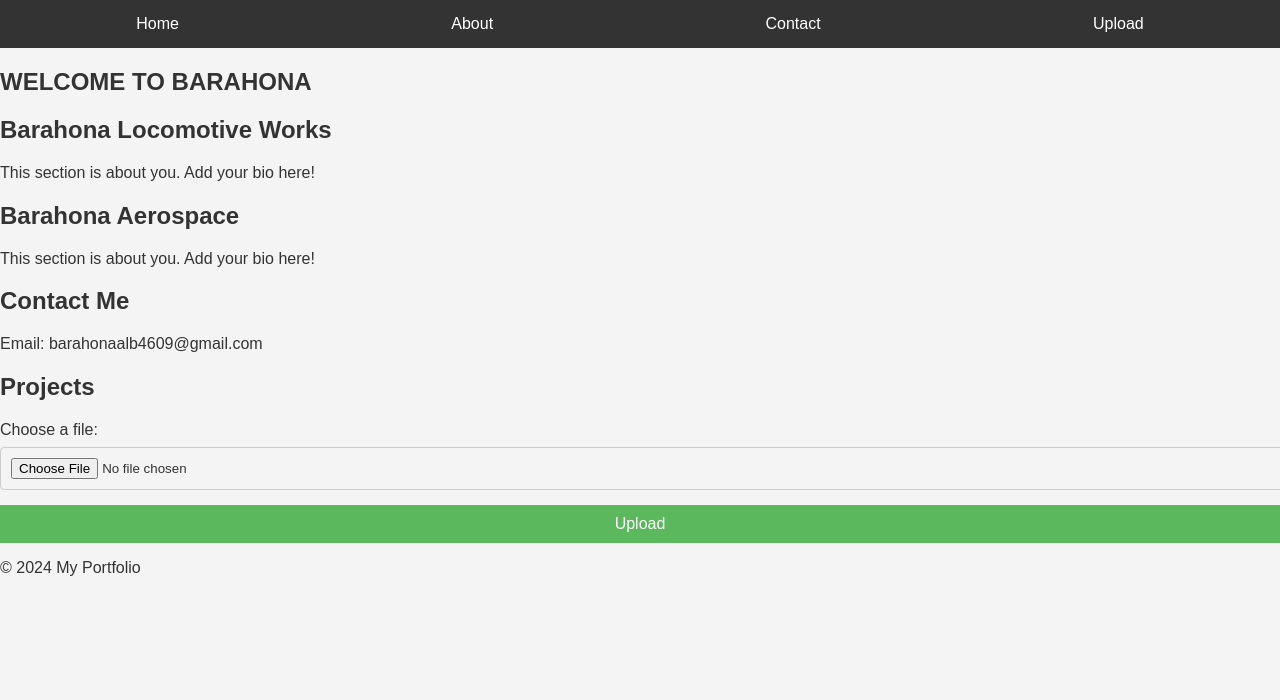
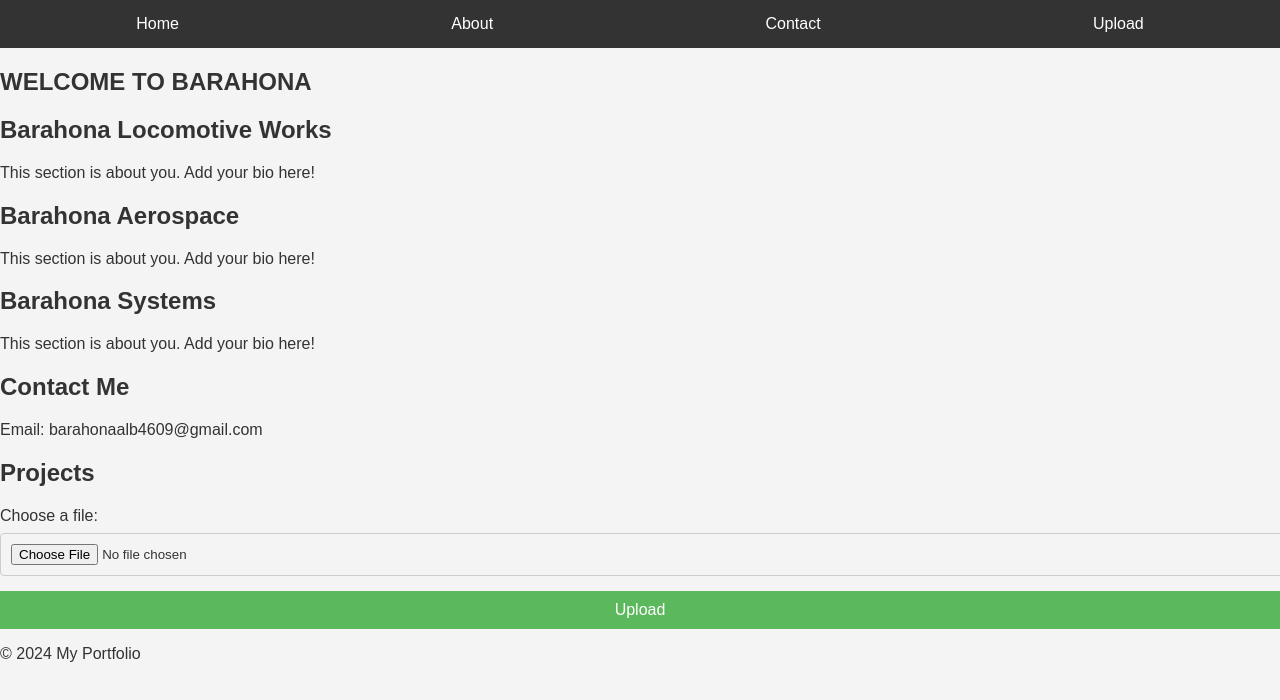
Before and after one commit to comaab/B-Page, a plain HTML site: page home.html in a window 1280 px wide. Shown: the top 700 px of the page. Drawn offline with Linux system fonts and the light colour scheme.

Commit message:
Update home.html

```diff
--- a/home.html
+++ b/home.html
@@ -33,6 +33,11 @@
             <p>This section is about you. Add your bio here!</p>
         </section>
 
+        <section id="BS">
+            <h2>Barahona Systems</h2>
+            <p>This section is about you. Add your bio here!</p>
+        </section>
+
         <section id="contact">
             <h2>Contact Me</h2>
             <p>Email: barahonaalb4609@gmail.com</p>
```
